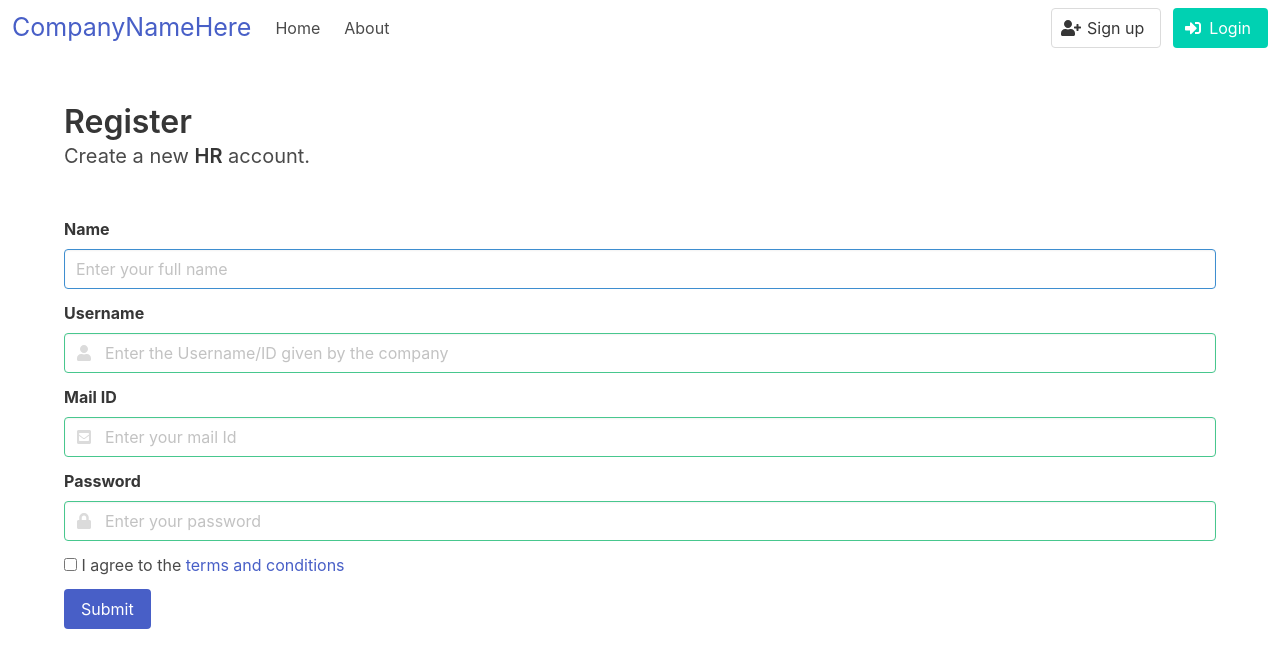
After one commit to thejas2025/Hercules-Payroll-suite, a Flask app: page /signup/ in a window 1280 px wide. The commit adds this page. Shown: the top 668 px of the page. Run offline with Flask 2, Linux system fonts and the light colour scheme; some libraries are stand-ins or nearby versions.

Commit message:
Created Signup form for HRs. Default routing to home,about,signup,login pages are done.

```diff
--- a/main.py
+++ b/main.py
@@ -7,3 +7,15 @@ app = Flask(__name__)
 @app.route('/')
 def homepage():
     return render_template('index.html')
+
+@app.route('/about/')
+def aboutpage():
+    return render_template('about.html')
+
+@app.route('/signup/')
+def signUpPageForHRs():
+    return render_template('signup.html')
+
+@app.route('/login/')
+def loginPageForHRs():
+    return render_template('login.html')
--- /dev/null
+++ b/templates/signup.html
@@ -0,0 +1,165 @@
+<!DOCTYPE html>
+<html>
+  <head>
+    <meta charset="utf-8">
+    <meta name="viewport" content="width=device-width, initial-scale=1">
+    <title>Signup</title>
+    <link rel="stylesheet" href="https://cdn.jsdelivr.net/npm/bulma@0.8.0/css/bulma.min.css">
+    <script defer src="https://use.fontawesome.com/releases/v5.3.1/js/all.js"></script>
+  </head>
+  <body>
+    <nav class="navbar is-transparent">
+      <div class="navbar-start">
+        <!-- <a class="navbar-item" href="https://bulma.io">
+          <img src="https://bulma.io/images/bulma-logo.png" alt="Bulma: a modern CSS framework based on Flexbox" width="112" height="28">
+        </a> -->
+        <a href="http://localhost:5000/" class="navbar-item">
+          <span style="font-size: 25px;" >CompanyNameHere</span>
+        </a>
+        <div class="navbar-burger burger" data-target="navbarExampleTransparentExample">
+          <span></span>
+          <span></span>
+          <span></span>
+        </div>
+      </div>
+
+      <div id="navbarExampleTransparentExample" class="navbar-menu">
+        <div class="navbar-start">
+          <a class="navbar-item" href="http://localhost:5000/">
+            Home
+          </a>
+          <a class="navbar-item disabled" href="http://localhost:5000/about/">
+              About
+            </a>
+
+          <!-- <div class="navbar-item has-dropdown is-hoverable">
+            <a class="navbar-link" href="https://bulma.io/documentation/overview/start/">
+              Docs
+            </a>
+             -->
+            <!-- navbar drop down items -->
+
+            <!-- <div class="navbar-dropdown is-boxed">
+              <a class="navbar-item" href="https://bulma.io/documentation/overview/start/">
+                Overview
+              </a>
+              <a class="navbar-item" href="https://bulma.io/documentation/modifiers/syntax/">
+                Modifiers
+              </a>
+              <a class="navbar-item" href="https://bulma.io/documentation/columns/basics/">
+                Columns
+              </a>
+              <a class="navbar-item" href="https://bulma.io/documentation/layout/container/">
+                Layout
+              </a>
+              <a class="navbar-item" href="https://bulma.io/documentation/form/general/">
+                Form
+              </a>
+              <hr class="navbar-divider">
+              <a class="navbar-item" href="https://bulma.io/documentation/elements/box/">
+                Elements
+              </a>
+              <a class="navbar-item is-active" href="https://bulma.io/documentation/components/breadcrumb/">
+                Components
+              </a>
+            </div> -->
+          </div>
+        </div>
+
+        <div class="navbar-end">
+          <div class="navbar-item">
+            <div class="field is-grouped">
+              <p class="control">
+                <a class="bd-tw-button button"  href="http://localhost:5000/signup/">
+                  <span class="icon">
+                    <i class="fas fa-user-plus"></i>
+                  </span>
+                  <span>
+                    Sign up
+                  </span>
+                </a>
+              </p>
+              <p class="control">
+                <a class="button is-primary" href="http://localhost:5000/login/">
+                  <span class="icon">
+                      <i class="fas fa-sign-in-alt"></i>
+                  </span>
+                  <span>Login</span>
+                </a>
+              </p>
+            </div>
+          </div>
+        </div>
+      </div>
+    </nav>
+
+
+
+      <section class="section">
+        <div class="container">
+          <h1 class="title">Register</h1>
+          <h2 class="subtitle">
+            Create a new <strong>HR</strong> account.
+          </h2>
+        </div>
+      </section>
+<div class="container">
+    <form action="http://localhost:5000/createHR/" method="POST">
+      <div class="field">
+        <label class="label">Name</label>
+        <div class="control">
+          <input class="input is-info" type="text" name="name" placeholder="Enter your full name">
+        </div>
+      </div>
+
+      <div class="field">
+        <label class="label">Username</label>
+        <div class="control has-icons-left has-icons-right">
+          <input class="input is-success" type="text" name="username" placeholder="Enter the Username/ID given by the company">
+          <span class="icon is-small is-left">
+            <i class="fas fa-user"></i>
+          </span>
+        </div>
+      </div>
+
+      <div class="field">
+        <label class="label">Mail ID</label>
+        <div class="control has-icons-left has-icons-right">
+          <input class="input is-success" type="email" name="mail" placeholder="Enter your mail Id">
+          <span class="icon is-small is-left">
+            <i class="fas fa-envelope-square"></i>
+          </span>
+        </div>
+      </div>
+
+      <div class="field">
+        <label class="label">Password</label>
+        <div class="control has-icons-left has-icons-right">
+          <input class="input is-success" type="password" name="password" placeholder="Enter your password">
+          <span class="icon is-small is-left">
+            <i class="fas fa-lock"></i>
+          </span>
+        </div>
+      </div>
+
+      <div class="field">
+        <div class="control">
+          <label class="checkbox">
+            <input type="checkbox">
+            I agree to the <a href="#">terms and conditions</a>
+          </label>
+        </div>
+      </div>
+
+
+      <div class="field is-grouped">
+        <div class="control">
+          <button type="submit" class="button is-link">Submit</button>
+        </div>
+
+      </div>
+    </form>
+</div>
+
+  </body>
+</html>
```
Also changed, not shown: templates/about.html (added, +133 -0 lines), templates/index.html (+13 -3 lines), templates/login.html (added, +110 -0 lines).
